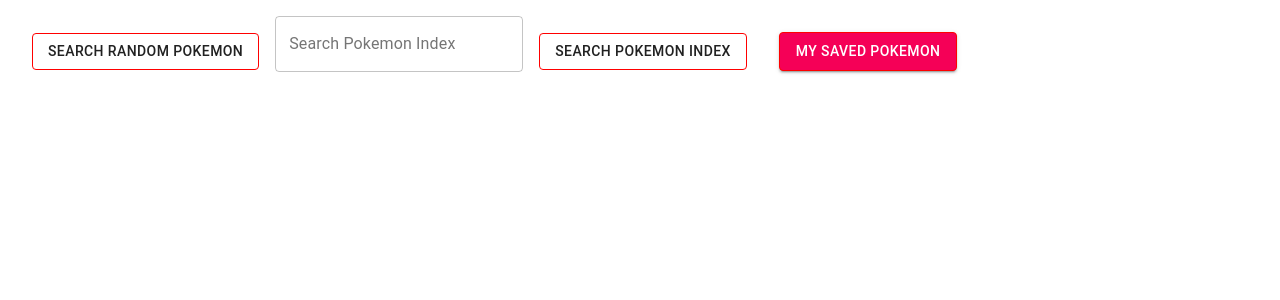
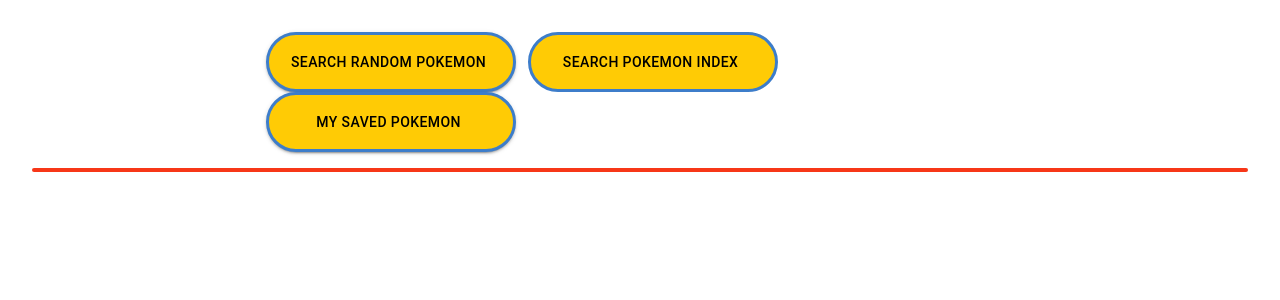
Before and after one commit to benl798/ReachOut-Tech-Test, a React (Create React App) app: page / in a window 1280 px wide. Shown: the top 300 px of the page. Built offline with nearby package versions, Linux system fonts and the light colour scheme.

Commit message:
Refactoring layout of components + styling of cards

```diff
--- a/src/App.js
+++ b/src/App.js
@@ -2,17 +2,27 @@
 import { makeStyles } from "@material-ui/styles";
 import { TextField, Button } from "@material-ui/core";
 import PokemonCard from "./Components/PokemonCard";
-import SavedPokemonCards from './Components/SavedPokemonCards';
+import SavedPokemonCards from "./Components/SavedPokemonCards";
+import Buttons from "./Components/Buttons";
+import Divider from "@material-ui/core/Divider";
 import "./App.css";
 
 const useStyles = makeStyles({
   root: {
-      margin: '1rem',
+    margin: "1rem",
   },
   button: {
     border: "1px solid red",
-    margin: '1rem'
+    margin: "1rem",
   },
+  divider: {
+    background: '#F73718',
+    height: '0.5vh',
+    borderRadius: 50,
+    display: 'flex',
+    justifyContent: 'center',
+    alignItems: 'center'
+  }
 });
 
 const App = () => {
@@ -24,59 +34,19 @@
   const [savedPokemon, setSavedPokemon] = useState([]);
   const [displaySavedImages, setDisplaySavedImages] = useState(false);
 
-  const generateRandomNumber = (max) => Math.floor(Math.random() * max);
-
-  const searchPokemon = (props) => {
-    axios
-      .get(`https://pokeapi.co/api/v2/pokemon/${props}/`)
-      .then(function (response) {
-        setDisplayedPokemonStats(response.data);
-      })
-      .catch(function (error) {
-        console.log(error.response.data);
-        console.log(error.response.status);
-        console.log(error.response.headers);
-      });
-  };
-
-  console.log(displayedPokemonStats);
-
   if (loading) return <h1>Loading Pokemon Index...</h1>;
 
   return (
     <div className={classes.root}>
-        <Button
-          variant="outlined"
-          className={classes.button}
-          onClick={() => {searchPokemon(generateRandomNumber(1199)); setDisplaySavedImages(false)}}
-        >
-          Search random Pokemon
-        </Button>
-        <TextField
-          variant="outlined"
-          label="Search Pokemon Index "
-          onChange={(event) => setSearchedPokemon(event.target.value)}
+      <Buttons
+        setDisplayedPokemonStats={setDisplayedPokemonStats}
+        setDisplaySavedImages={setDisplaySavedImages}
       />
-        <Button
-          variant="outlined"
-          className={classes.button}
-          onClick={() => {searchPokemon(searchedPokemon); setDisplaySavedImages(false)}}
-        >
-          Search Pokemon Index
-        </Button>
-        <Button
-          variant="contained"
-          color="secondary"
-          className={classes.button}
-          onClick={() => setDisplaySavedImages(true)}>
-          My saved Pokemon
-        </Button>
+      <Divider variant="middle" classes={{root: classes.divider}}/>
       {displaySavedImages ? (
         <SavedPokemonCards />
       ) : (
-          <PokemonCard
-            displayedPokemon={displayedPokemonStats}
-          />
+        <PokemonCard displayedPokemon={displayedPokemonStats} />
       )}
     </div>
   );
--- /dev/null
+++ b/src/Components/Buttons.js
@@ -0,0 +1,100 @@
+import React, { useState } from "react";
+import { TextField, Button } from "@material-ui/core";
+import { makeStyles } from "@material-ui/styles";
+import PropTypes from "prop-types"; // ES6
+
+const useStyles = makeStyles({
+  root: {
+    padding: "1rem",
+    margin: "auto",
+    width: "60%",
+    display: "flex",
+    flexWrap: "wrap",
+    columnGap: 12,
+  },
+  button: {
+    width: "100%",
+    cursor: "pointer",
+    height: 60,
+    display: "flex",
+    maxWidth: 250,
+    padding: "8px 16px 8px 12px",
+    borderRadius: 50,
+    alignItems: "center",
+    justifyContent: "center",
+    background: "rgb(255, 203, 5)",
+    "&:hover": {
+      background: "rgb(199, 160, 8)",
+      border: "3px solid rgb(60, 90, 166)",
+    },
+    border: "3px solid rgb(61,125,202)",
+    color: "black",
+  },
+});
+
+const Buttons = ({ setDisplayedPokemonStats, setDisplaySavedImages }) => {
+  const classes = useStyles();
+  const axios = require("axios");
+  const generateRandomNumber = (max) => Math.floor(Math.random() * max);
+  const [searchedPokemon, setSearchedPokemon] = useState("");
+
+  const searchPokemon = (props) => {
+    axios
+      .get(`https://pokeapi.co/api/v2/pokemon/${props}/`)
+      .then(function (response) {
+        setDisplayedPokemonStats(response.data);
+      })
+      .catch(function (error) {
+        console.log(error.response.data);
+        console.log(error.response.status);
+        console.log(error.response.headers);
+      });
+  };
+
+  return (
+    <div className={classes.root}>
+      <Button
+        variant="contained"
+        color="primary"
+        className={classes.button}
+        onClick={() => {
+          searchPokemon(generateRandomNumber(1199));
+          setDisplaySavedImages(false);
+        }}
+      >
+        Search random Pokemon
+      </Button>
+      {/* <TextField
+        variant="outlined"
+        label="Search Pokemon Index "
+        className={classes.button}
+        onChange={(event) => setSearchedPokemon(event.target.value)}
+      /> */}
+      <Button
+        variant="outlined"
+        className={classes.button}
+        onClick={() => {
+          searchPokemon(searchedPokemon);
+          setDisplaySavedImages(false);
+        }}
+      >
+        Search Pokemon Index
+      </Button>
+      <Button
+        variant="contained"
+        color="secondary"
+        className={classes.button}
+        onClick={() => setDisplaySavedImages(true)}
+      >
+        My saved Pokemon
+      </Button>
+    </div>
+  );
+};
+
+Buttons.propTypes = {
+  setDisplayedPokemonStats: PropTypes.func.isRequired,
+  setDisplaySavedImages: PropTypes.func.isRequired,
+};
+
+export default Buttons;
--- a/src/Components/Card.js
+++ b/src/Components/Card.js
@@ -12,14 +12,14 @@
 
 const useStyles = makeStyles({
   card: {
-    width: 300,
-    height: 430,
+    width: 320,
     background: "white",
     borderRadius: "10px",
     boxShadow: "0px 1px 10px 1px black",
     alignContent: "center",
     border: "5px solid black",
     textTransform: "uppercase",
+    marginTop: '1rem'
   },
   upperContainer: {
     height: "100px",
@@ -29,25 +29,27 @@
     background: "white",
     borderRadius: "50%",
     border: "5px solid black",
-    transform: "translate(95px,45px)",
+    transform: "translate(105px,45px)",
   },
   lowerContainer: {
     background: "white",
     textAlign: "center",
     marginTop: "60px",
   },
-  typesContainer: {
+  pillContainer: {
     display: "flex",
     justifyContent: "center",
     flexWrap: "wrap",
     listStyle: "none",
     margin: 0,
-    padding: "0px 0px 10px",
+    padding: "0px 5px 10px",
   },
   types: {
     margin: "5px",
     backgroundColor: "#F73718",
-    fontSize: "15px",
+    border: '3px solid #CC0000',
+    padding: 5,
+    fontSize: 15,
   },
   header: {
     fontSize: 20,
@@ -66,7 +68,6 @@
           <img
             src={pokemon.image}
             alt="Pokemon"
-            // height="100px"
             width="100px"
             className={classes.imageContainer}
           />
@@ -76,7 +77,7 @@
         <Typography>{pokemon.name}</Typography>
         <Divider variant="middle" />
         <Typography className={classes.header}>Types</Typography>
-        <div className={classes.typesContainer}>
+        <div className={classes.pillContainer}>
           {pokemon.types.map((type) => (
             <Chip
               icon={<MergeTypeIcon />}
@@ -88,7 +89,7 @@
         </div>
         <Divider variant="middle" />
         <Typography className={classes.header}>Abilities</Typography>
-        <div className={classes.typesContainer}>
+        <div className={classes.pillContainer}>
           {pokemon.abilities.map((ability) => (
             <Chip
               icon={<FlashOnIcon />}
--- a/src/Components/PokemonCard.js
+++ b/src/Components/PokemonCard.js
@@ -9,7 +9,7 @@
 
 const PokemonCard = ({ displayedPokemon }) => {
   const [pokemonLiked, setPokemonLiked] = useState(false);
-  const pokemonList = useSelector((state) => state.pokemon.pokemon);
+  // const pokemonList = useSelector((state) => state.pokemon.pokemon);
   const dispatch = useDispatch();
 
   if (!displayedPokemon || Object.keys(displayedPokemon).length === 0)
--- a/src/Components/SavedPokemonCards.js
+++ b/src/Components/SavedPokemonCards.js
@@ -10,35 +10,11 @@
   root: {
     display: "grid",
     width: '100%',
-    height: '100vh',
-    justifyContent: "space-evenly",
-    gridTemplateColumns: "auto auto auto auto",
+    justifyContent: "center",
+    gridTemplateColumns: "auto auto auto",
     gap: '2rem',
     paddingTop: "1rem",
   },
-  // cardRoot: {
-  //   width: "200px",
-  //   border: "10px solid black",
-  //   padding: "1rem",
-  //   overflow: "hidden",
-  //   boxShadow: "0 2px 20px black",
-  //   borderRadius: "5px",
-  //   display: "flex",
-  //   flexDirection: "column",
-  //   justifyContent: "space-between",
-  //   alignItems: 'center',
-  //   cursor: "pointer",
-  //   transition: "transform 200ms ease-in",
-  // },
-  // image: {
-  //   border: '1px solid black',
-  //   backgroundColor: 'yellow',
-  //   width: '90%'
-  // },
-  // name: {
-  //   color: 'red',
-  //   fontSize: '20px'
-  // }
 });
 
 const SavedPokemonCards = () => {
@@ -54,77 +30,6 @@
     <Card pokemon={pokemon} />
   ));
 
-  // <div className="card">
-  //     <div className="card__body">
-  //       <img src={props.img} class="card__image" />
-  //       <h2 className="card__title">{props.title}</h2>
-  //       <p className="card__description">{props.description}</p>
-  //     </div>
-  //     <button className="card__btn">View Recipe</button>
-  //   </div>
-
-  // *,
-  // *::before,
-  // *::after {
-  //   box-sizing: border-box;
-  //   margin: 0;
-  //   padding: 0;
-  // }
-
-  // .wrapper {
-  //   display: grid;
-  //   grid-template-columns: repeat(auto-fit, minmax(12rem, 16rem));
-  //   gap: 2rem;
-  //   justify-content: center;
-  // }
-
-  // .card {
-  //   overflow: hidden;
-  //   box-shadow: 0 2px 20px $clr-gray300;
-  //   border-radius: $radius;
-  //   display: flex;
-  //   flex-direction: column;
-  //   justify-content: space-between;
-  //   cursor: pointer;
-  //   transition: transform 200ms ease-in;
-
-  //   &__image {
-  //     height: 12rem;
-  //     width: 100%;
-  //     object-fit: cover;
-  //   }
-
-  //   &__title {
-  //     padding: 1rem;
-  //   }
-
-  //   &__description {
-  //     padding: 0 1rem;
-  //   }
-
-  //   &__btn {
-  //     padding: 1rem;
-  //     font-family: inherit;
-  //     font-weight: bold;
-  //     font-size: 1rem;
-  //     margin: 1rem;
-  //     border: 2px solid $clr-primary;
-  //     background: transparent;
-  //     color: $clr-primary;
-  //     border-radius: $radius;
-  //     transition: background 200ms ease-in, color 200ms ease-in;
-  //   }
-
-  //   &:hover {
-  //     transform: scale(1.02);
-  //   }
-
-  //   &:hover &__btn {
-  //     background: $clr-primary;
-  //     color: white;
-  //   }
-  // }
-
   return <div className={classes.root}>{pokemonTable}</div>;
 };
 
```
Lines whose indentation alone changed are shown as unchanged.
